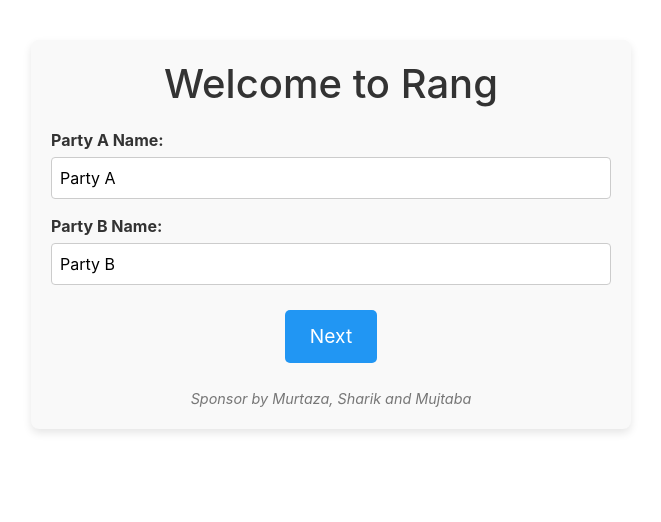
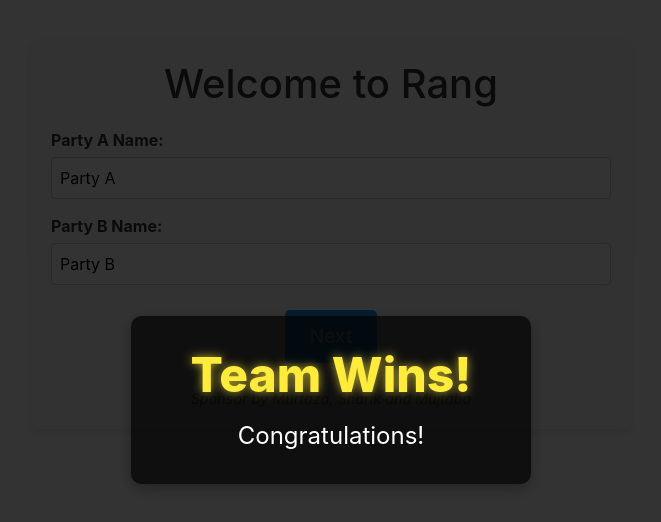
Before and after one commit to murtazaalmas/Dubai, an Angular app: page / in a window 1280 px wide. Shown: the top 522 px of the page, without its empty margins (309-970 px from the left). Built offline with nearby package versions, Linux system fonts and the light colour scheme.

Commit message:
cosmatic

```diff
--- a/src/app/components/color-game/color-game.component.html
+++ b/src/app/components/color-game/color-game.component.html
@@ -167,3 +167,11 @@
     </div>
   </div>
 </div>
+
+<!-- Team Win Popup -->
+<div class="team-win-popup" *ngIf="showWinPopup">
+  <div class="win-popup-content">
+    <h2>Team {{ winningTeam }} Wins!</h2>
+    <p>Congratulations!</p>
+  </div>
+</div>
--- a/src/app/components/color-game/color-game.component.scss
+++ b/src/app/components/color-game/color-game.component.scss
@@ -407,3 +407,57 @@
   color: #777;
   font-style: italic;
 }
+
+/* Team Win Popup */
+.team-win-popup {
+  position: fixed;
+  top: 0;
+  left: 0;
+  right: 0;
+  bottom: 0;
+  background: rgba(0, 0, 0, 0.8);
+  display: flex;
+  justify-content: center;
+  align-items: center;
+  z-index: 1000;
+  animation: fadeIn 0.5s;
+
+  canvas {
+    position: absolute;
+    top: 0;
+    left: 0;
+    width: 100%;
+    height: 100%;
+    pointer-events: none;
+  }
+
+  .win-popup-content {
+    background: rgba(0, 0, 0, 0.7);
+    padding: 30px;
+    border-radius: 10px;
+    text-align: center;
+    max-width: 400px;
+    width: 90%;
+    box-shadow: 0 5px 15px rgba(0, 0, 0, 0.3);
+    position: relative;
+    z-index: 1;
+
+    h2 {
+      color: #ffeb3b;
+      margin-bottom: 15px;
+      font-size: 3em;
+      font-weight: 800;
+      text-shadow: 0 0 10px rgba(255, 235, 59, 0.7);
+    }
+
+    p {
+      color: #fff;
+      font-size: 1.5em;
+    }
+  }
+}
+
+@keyframes fadeIn {
+  from { opacity: 0; }
+  to { opacity: 1; }
+}
--- a/src/app/components/color-game/color-game.component.ts
+++ b/src/app/components/color-game/color-game.component.ts
@@ -28,6 +28,17 @@ export class ColorGameComponent implements OnInit {
   partyAName: string = 'Party A';
   partyBName: string = 'Party B';
   playerNames: string[] = ['Player 1', 'Player 2', 'Player 3', 'Player 4'];
+
+  showWinPopup = true;
+  winningTeam = '';
+
+  showTeamWinPopup(team: string): void {
+    this.winningTeam = team;
+    this.showWinPopup = true;
+    setTimeout(() => {
+      this.showWinPopup = false;
+    }, 10000);
+  }
 
   ngOnInit(): void {
     this.loadGameState();
@@ -370,9 +381,11 @@ export class ColorGameComponent implements OnInit {
     if (partyA > partyB) {
       this.gameState.partyAMatchScore++;
       roundWinner = 'A';
+      this.showTeamWinPopup(this.gameState.partyAName);
     } else if (partyB > partyA) {
       this.gameState.partyBMatchScore++;
       roundWinner = 'B';
+      this.showTeamWinPopup(this.gameState.partyBName);
     }
 
     if (this.gameState.partyAMatchScore >= 7) {
```
